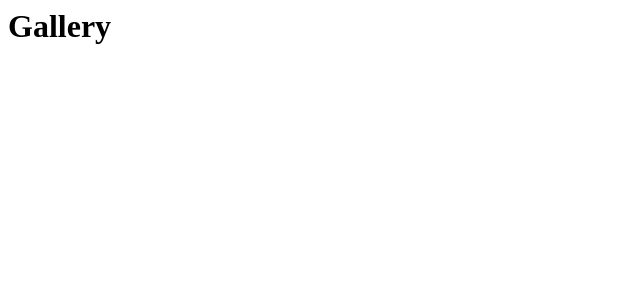
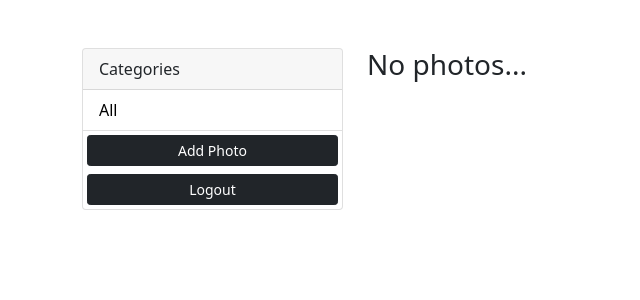
Before and after one commit to patrickrop-cloud/Gallery, a Django app: page / in a window 1280 px wide. Shown: the top 300 px of the page, without its empty margins (0-640 px from the left). Run offline with Django 3.2, Linux system fonts and the light colour scheme.

Commit message:
update gallery template to render and display images

```diff
--- a/photos/templates/photos/gallery.html
+++ b/photos/templates/photos/gallery.html
@@ -1 +1,83 @@
-<h1>Gallery</h1>
+<!-- <h1>Gallery</h1> -->
+
+<!DOCTYPE html>
+<html lang="en">
+<head>
+    <meta charset="UTF-8">
+    <meta http-equiv="X-UA-Compatible" content="IE=edge">
+    <meta name="viewport" content="width=device-width, initial-scale=1.0">
+    <title>Gallery</title>
+
+      <!-- CSS only -->
+      <link href="https://cdn.jsdelivr.net/npm/bootstrap@5.0.0-beta1/dist/css/bootstrap.min.css" rel="stylesheet"
+      integrity="sha384-giJF6kkoqNQ00vy+HMDP7azOuL0xtbfIcaT9wjKHr8RbDVddVHyTfAAsrekwKmP1" crossorigin="anonymous">
+
+      <style>
+        .image-thumbail {
+            height: 200px;
+            object-fit: cover;
+        }
+
+        .list-group-item a {
+            text-decoration: none;
+            color: black;
+        }
+    </style>
+</head>
+
+<body class="m-5">
+
+    <div class="container">
+        <div class="row">
+            <div class="col-md-3">
+                {% if request.user.is_authenticated %}
+                <p>Hello {{request.user}}</p>
+                {% endif %}
+                <div class="card">
+                    <div class="card-header">
+                        Categories
+                    </div>
+                    <ul class="list-group list-group-flush">
+                        <li class="list-group-item">
+                            <a href="{% url 'gallery' %}">All</a>
+                        </li>
+                        {% for category in categories %}
+                        <li class=" list-group-item">
+                            <a href="{% url 'gallery' %}?category={{category.name}}">
+                                {{category.name}}
+                            </a>
+                        </li>
+                        {% endfor %}
+
+                        <a href="{% url 'add' %}" class="btn btn-dark btn-block btn-sm m-1">Add Photo</a>
+                        <a href="{% url 'logout' %}" class="btn btn-dark btn-block btn-sm m-1">Logout</a>
+                    </ul>
+                </div>
+
+            </div>
+            <div class="col-md-9">
+                <div class="row">
+
+                    {% for photo in photos %}
+                    <div class="col-md-4">
+                        <div class="card my-2">
+                            <img class="image-thumbail" src="{{photo.image.url}}" alt="Card image cap">
+
+                            <div class="card-body">
+                                <small>Category: {{photo.category.name}}</small>
+                            </div>
+                            <a href="{% url 'photo' photo.id %}" class="btn btn-outline-dark btn-sm m-1">View</a>
+                        </div>
+                    </div>
+                    {% empty %}
+                    <h3>No photos...</h3>
+                    {% endfor %}
+
+                </div>
+            </div>
+        </div>
+    </div>
+
+</body>
+
+</html>
```
